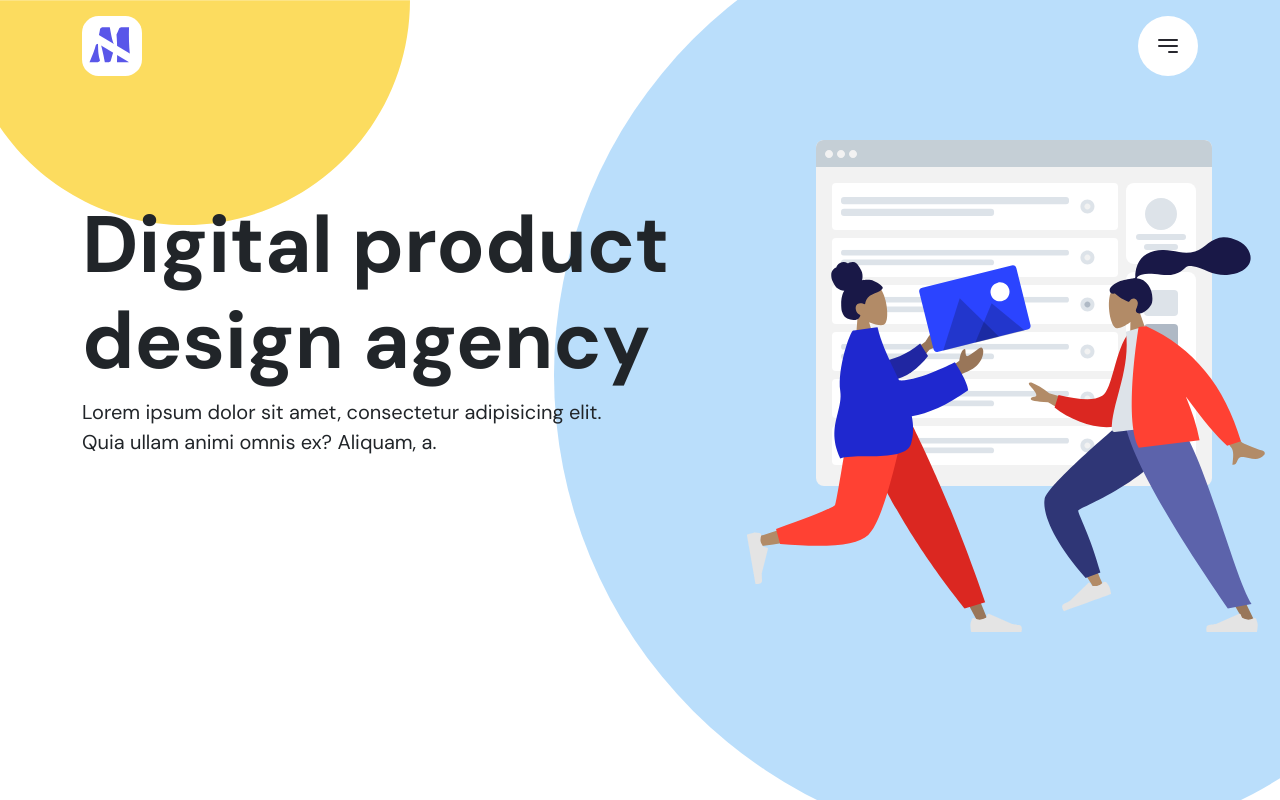
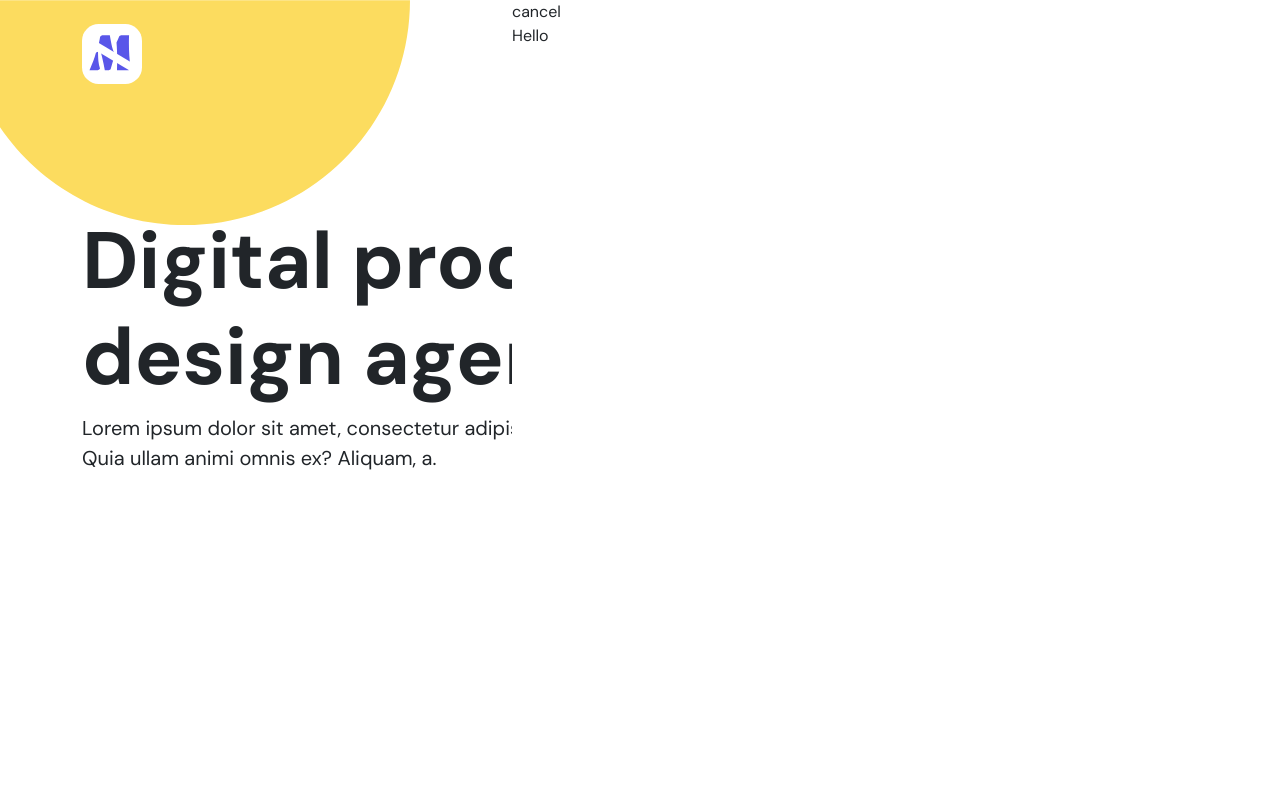
Before and after one commit to amitk2020/Mioul, a website: page index.html in a window 1280 px wide. Both pictures are taken after a click on the element 1168 px from the left and 46 px from the top of the page. Drawn offline with nearby package versions, Linux system fonts and the light colour scheme.

Commit message:
basic menu slide functionality works

```diff
--- a/index.html
+++ b/index.html
@@ -12,6 +12,16 @@
     <div class="blue-bg-circle">
         <img src="img/header-bg-color-b.svg" alt="header background image" class="header-bg-img-2 position-absolute" width="950" />
     </div>
+
+    <div class="slide-menu-container">
+        <div class="slide-menu-header">
+            cancel
+        </div>
+        <div class="slide-menu-content">
+            Hello
+        </div>
+    </div>
+
     <div class="container">
         <div class="row">
             <div class="col-12">
@@ -20,10 +30,11 @@
                     <img src="img/header-bg-color-y.svg" alt="header background image" class="header-bg-img-1 position-absolute" width="450" />
                     <!-- <img src="img/header-bg-color-b.svg" alt="header background image" class="header-bg-img-2 position-relative" width="850"> -->
 
-                    <nav class="py-3 d-flex justify-content-between">
+                    <nav class="py-4 d-flex justify-content-between">
                         <section class="logo">
                             <div>
-                                <img src="img/logo.svg" alt="mioul logo" width="60">
+                                <a href="/"><img src="img/logo.svg" alt="mioul logo" width="60"></a>
+
                             </div>
                         </section>
                         <section class="menu">
@@ -44,7 +55,7 @@
                     </section>
                     <section class="col-4">
                         <div class="pt-5">
-                            <img src="img/humans-banner.svg" alt="humans talking">
+                            <img src="img/m-banner.svg" alt="humans talking">
                         </div>
                     </section>
                 </main>
--- a/js/main.js
+++ b/js/main.js
@@ -0,0 +1,10 @@
+$(document).ready(function(){
+
+    $('.menu').click('on', mennSliderVisible);
+    var menuSlider = $('.slide-menu-container');
+    function mennSliderVisible(){
+        menuSlider.addClass('visible');
+        // $("body").addClass('overlay');
+    }
+
+});
--- a/scss/base/_base.scss
+++ b/scss/base/_base.scss
@@ -12,4 +12,5 @@
 body{
     font-family: 'DM Sans', sans-serif;
     overflow-x: hidden;
+	transition: all 0.4s;
 }
--- a/scss/components/_hamburger-menu.scss
+++ b/scss/components/_hamburger-menu.scss
@@ -37,3 +37,27 @@
         }
     }
 }
+
+// Menu slider
+.slide-menu-container{
+    position:fixed;
+    height:100vh;
+    width:60vw;
+    min-width: 300px;
+    background-color: $white;
+    right: -100%;
+    transition: all 0.8s cubic-bezier(0.77, 0.2, 0.05, 1);
+    z-index: 2;
+}
+.visible{
+    right:0px;
+}
+.overlay{
+    position: fixed;
+    background:rgba(0,0,0,0.6);
+    top:0px;
+    right:0px;
+    bottom:0px;
+    left:0px;
+    z-index:1;
+}
```
Also changed, not shown: css/main.css, img/m-banner.svg (added), 1 other file.
